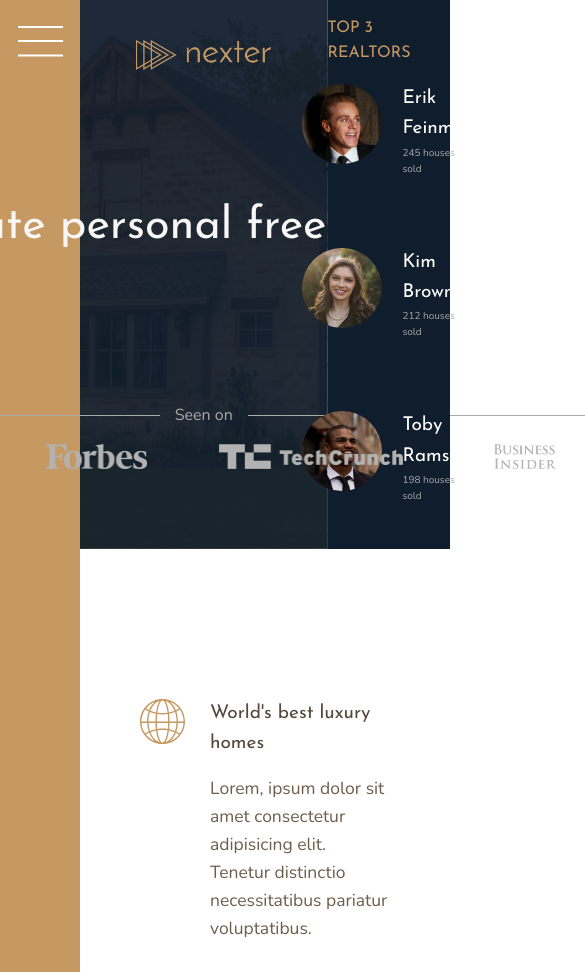
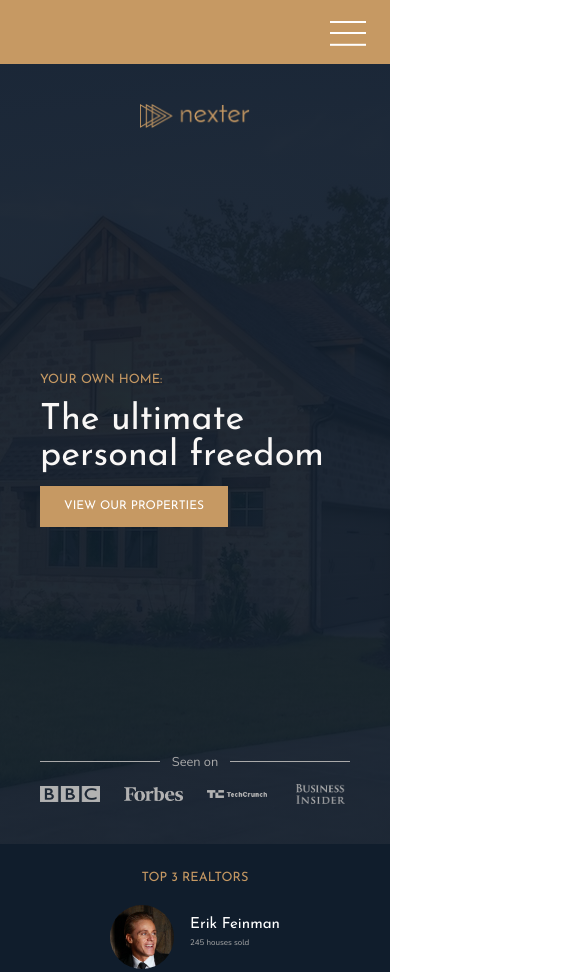
Before and after one commit to ArturoVano/Nexter, a website: page index.html in a window 390 px wide. Shown: the top 972 px of the page, 585 px wide, since content can reach past the window. Drawn offline with nearby package versions, Linux system fonts and the light colour scheme; files that its build step writes are made by us from their sources.

Commit message:
media queries for tablet and mobile builded

```diff
--- a/sass/_base.scss
+++ b/sass/_base.scss
@@ -14,6 +14,12 @@ $color-grey-dark-2: #6D5D4B;
 $font-primary: 'Nunito', sans-serif;
 $font-display: 'Josefin Sans', sans-serif;
 
+// RESPONSIVE BREAKPOINTS
+$bp-largest: 75em; // 1200px
+$bp-large: 62.5em; // 1000px
+$bp-medium: 50em; // 800px
+$bp-small: 37.5em; // 600px
+
 *,
 *::before,
 *::after {
@@ -25,6 +31,10 @@ $font-display: 'Josefin Sans', sans-serif;
 html {
     box-sizing: border-box;
     font-size: 62.5%; // 01px/16px = 62.5% -> 1rem = 10px
+
+    @media only screen and (max-width: $bp-largest) {
+        font-size: 50%;
+    }
 }
 
 body {
@@ -32,13 +42,27 @@ body {
     color: $color-grey-dark-2;
     font-weight: 300;
     line-height: 1.6;
+
+    position: relative;
 }
 
 .container {
     display: grid;
     grid-template-rows: 65vh min-content 40vw repeat(3, min-content);
+
     grid-template-columns: [sidebar-start] 8rem [sidebar-end full-start] minmax(6rem, 1fr)
         [center-start] repeat(8, [col-start] minmax(min-content, 14rem) [col-end] )
         [center-end] minmax(6rem, 1fr) [full-end];
 
+    @media only screen and (max-width: $bp-large) {
+        grid-template-rows: 8rem 65vh min-content 40vw repeat(3, min-content);
+
+        grid-template-columns: [full-start] minmax(6rem, 1fr)
+            [center-start] repeat(8, [col-start] minmax(min-content, 14rem) [col-end] )
+            [center-end] minmax(6rem, 1fr) [full-end];
+    }
+
+    @media only screen and (max-width: $bp-medium) {
+        grid-template-rows: 8rem calc(100vh - 8rem); //repeat(6, min-content);
+    }
 }
--- a/sass/_header.scss
+++ b/sass/_header.scss
@@ -8,10 +8,18 @@
     padding-top: 4rem;
 
     display: grid;
-    grid-template-rows: 1fr min-content 6rem 1fr;
-    grid-template-columns: max-content;
+    grid-template-rows: 1fr min-content minmax(6rem, min-content) 1fr;
+    grid-template-columns: minmax(min-content, max-content);
     grid-row-gap: 1.5rem;
     justify-content: center;
+
+    @media only screen and (max-width: $bp-medium) {
+        grid-column: 1 / -1;
+    }
+
+    @media only screen and (max-width: $bp-small) {
+        padding: 5rem;
+    }
 
     &__logo {
         height: 3rem;
@@ -46,9 +54,11 @@
         grid-template-columns: repeat(4, 1fr);
         grid-column-gap: 3rem;
         justify-items: center;
+        align-items: center;
 
         img {
-            height: 2.5rem;
+            max-height: 2.5rem;
+            max-width: 100%;
             filter: brightness(70%);
         }
     }
--- a/sass/_realtors.scss
+++ b/sass/_realtors.scss
@@ -13,10 +13,30 @@
     align-items: center;
     gap: 2vh;
 
+    @media only screen and (max-width: $bp-medium) {
+        grid-column: 1 / -1;
+        padding: 4.5rem;
+    }
+
+    @media only screen and (max-width: $bp-small) {
+        padding: 3rem;
+    }
+
     &__list {
         display: grid;
         grid-template-rows: repeat(3, min-content);
         grid-gap: 5vh;
+
+        @media only screen and (max-width: $bp-medium) {
+            grid-template-columns: repeat(3, max-content);
+            grid-template-rows: min-content;
+        }
+
+        @media only screen and (max-width: $bp-small) {
+            grid-template-rows: repeat(3, min-content);
+            grid-template-columns: max-content;
+            grid-gap: 3vh;
+        }
     }
 
     &__item {
--- a/sass/_sidebar.scss
+++ b/sass/_sidebar.scss
@@ -5,6 +5,16 @@
 
     display: flex;
     justify-content: center;
+
+    @media only screen and (max-width: $bp-large) {
+        grid-row: 1 / 2;
+        grid-column: 1 / -1;
+        justify-content: flex-end;
+
+        position: sticky;
+        top: 0;
+        z-index: 99;
+    }
 }
 
 .nav-btn {
@@ -28,4 +38,8 @@
 
     &::before { transform: translateY(-1.5rem); }
     &::after { transform: translateY(1.35rem); }
+
+    @media only screen and (max-width: $bp-large) {
+        margin-right: 3rem;
+    }
 }
--- a/sass/_story.scss
+++ b/sass/_story.scss
@@ -6,11 +6,17 @@
             rgba($color-primary, .5), rgba($color-primary, .5)
             ),
             url(../img/back.jpg);
+        background-size: cover;
 
         display: grid;
         grid-template-rows: repeat(6, 1fr);
         grid-template-columns: repeat(6, 1fr);
         align-items: center;
+
+        @media only screen and (max-width: $bp-medium) {
+            grid-column: 1 / -1;
+            padding: 3rem;
+        }
     }
 
     &__img--1 {
@@ -18,6 +24,11 @@
         grid-row: 2 / 6;
         grid-column: 2 / 6;
         box-shadow: 0 2rem 5rem rgba(#000, .1);
+
+        @media only screen and (max-width: $bp-medium) {
+            grid-row: 1 / 3;
+            grid-row: 1 / -1;
+        }
     }
 
     &__img--2 {
@@ -25,6 +36,11 @@
         grid-row: 4 / 6;
         grid-column: 4 / 7;
         z-index: 20;
+
+        @media only screen and (max-width: $bp-medium) {
+            grid-row: 1 / -1;
+            width: 100%;
+        }
     }
 
     &__content {
@@ -40,6 +56,11 @@
         display: grid;
         align-content: center;
         justify-items: start;
+
+        @media only screen and (max-width: $bp-medium) {
+            grid-column: 1 / -1;
+            grid-row: 5 / 6;
+        }
     }
 
     &__text {
```
